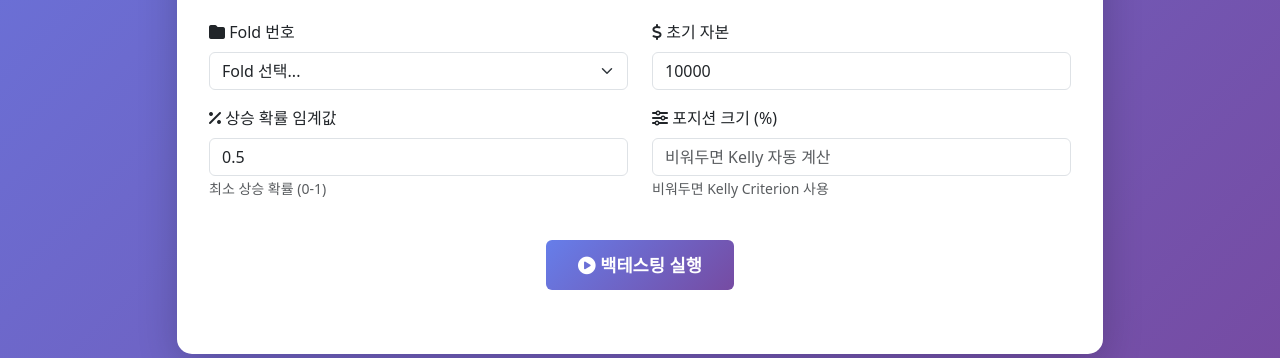
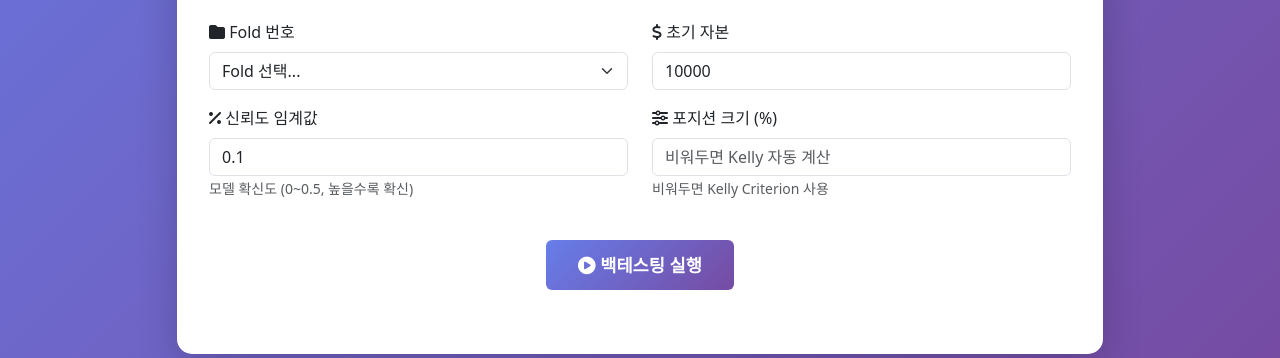
Before and after one commit to invigoworks-knu/engine, a Spring Boot app: page / in a window 1280 px wide. Shown: the part 700-1058 px from the top of the page. Run offline with Spring Boot 4, Linux system fonts and the light colour scheme.

Commit message:
fix: 파이썬 코드와 동일한 필터링 로직 적용 (confidence 컬럼 사용)
**주요 변경사항:**

1. **필터링 로직 수정** (BacktestService.java)
   - pred_direction == 1 필터 추가 (상승 예측만 거래)
   - pred_proba_up 대신 confidence 컬럼 사용
   - 파이썬 백테스팅 코드와 동일한 로직 적용

2. **Validation 및 기본값 변경**
   - BacktestController: 범위 0~1 → 0~0.5, 기본값 0.5 → 0.1
   - WebViewController: 범위 0~1 → 0~0.5, 기본값 0.5 → 0.1
   - 에러 메시지: "상승 확률" → "신뢰도"

3. **UI 용어 변경** (index.html)
   - "상승 확률 임계값" → "신뢰도 임계값"
   - 설명: "최소 상승 확률 (0-1)" → "모델 확신도 (0~0.5, 높을수록 확신)"
   - 기본값: 0.5 → 0.1
   - 입력 범위: max="1" → max="0.5"

**배경:**
- CSV 파일에는 pred_proba_up(상승확률)과 confidence(확신도) 두 컬럼 존재
- confidence 최대값은 약 0.37로, 0.5 이상 필터 시 데이터 0건
- 파이썬 코드는 confidence 컬럼 + pred_direction==1 필터 사용
- 기존 Java 코드는 pred_proba_up 컬럼만 사용하여 로직 불일치

```diff
--- a/src/main/java/com/coinreaders/engine/adapter/in/web/WebViewController.java
+++ b/src/main/java/com/coinreaders/engine/adapter/in/web/WebViewController.java
@@ -37,7 +37,7 @@ public class WebViewController {
     public String backtest(
         @RequestParam Integer foldNumber,
         @RequestParam(required = false, defaultValue = "10000") BigDecimal initialCapital,
-        @RequestParam(required = false, defaultValue = "0.5") BigDecimal confidenceThreshold,
+        @RequestParam(required = false, defaultValue = "0.1") BigDecimal confidenceThreshold,
         @RequestParam(required = false) BigDecimal positionSizePercent,
         Model model
     ) {
@@ -51,8 +51,8 @@ public class WebViewController {
                 model.addAttribute("error", "Initial capital must be positive");
                 return "error";
             }
-            if (confidenceThreshold.compareTo(BigDecimal.ZERO) < 0 || confidenceThreshold.compareTo(BigDecimal.ONE) > 0) {
-                model.addAttribute("error", "상승 확률 임계값은 0과 1 사이여야 합니다");
+            if (confidenceThreshold.compareTo(BigDecimal.ZERO) < 0 || confidenceThreshold.compareTo(new BigDecimal("0.5")) > 0) {
+                model.addAttribute("error", "신뢰도 임계값은 0과 0.5 사이여야 합니다");
                 return "error";
             }
             if (positionSizePercent != null && (positionSizePercent.compareTo(BigDecimal.ZERO) < 0 || positionSizePercent.compareTo(new BigDecimal("100")) > 0)) {
@@ -85,7 +85,7 @@ public class WebViewController {
         @RequestParam(required = false, defaultValue = "1") Integer startFold,
         @RequestParam(required = false, defaultValue = "7") Integer endFold,
         @RequestParam(required = false, defaultValue = "10000") BigDecimal initialCapital,
-        @RequestParam(required = false, defaultValue = "0.5") BigDecimal confidenceThreshold,
+        @RequestParam(required = false, defaultValue = "0.1") BigDecimal confidenceThreshold,
         @RequestParam(required = false) BigDecimal positionSizePercent,
         Model model
     ) {
@@ -103,8 +103,8 @@ public class WebViewController {
                 model.addAttribute("error", "Initial capital must be positive");
                 return "error";
             }
-            if (confidenceThreshold.compareTo(BigDecimal.ZERO) < 0 || confidenceThreshold.compareTo(BigDecimal.ONE) > 0) {
-                model.addAttribute("error", "상승 확률 임계값은 0과 1 사이여야 합니다");
+            if (confidenceThreshold.compareTo(BigDecimal.ZERO) < 0 || confidenceThreshold.compareTo(new BigDecimal("0.5")) > 0) {
+                model.addAttribute("error", "신뢰도 임계값은 0과 0.5 사이여야 합니다");
                 return "error";
             }
             if (positionSizePercent != null && (positionSizePercent.compareTo(BigDecimal.ZERO) < 0 || positionSizePercent.compareTo(new BigDecimal("100")) > 0)) {
--- a/src/main/resources/templates/index.html
+++ b/src/main/resources/templates/index.html
@@ -142,9 +142,9 @@
                                 </div>
                                 <div class="row">
                                     <div class="col-md-6 mb-3">
-                                        <label class="form-label"><i class="fas fa-percent"></i> 상승 확률 임계값</label>
-                                        <input type="number" class="form-control" name="confidenceThreshold" value="0.5" step="0.01" min="0" max="1" required>
-                                        <small class="text-muted">최소 상승 확률 (0-1)</small>
+                                        <label class="form-label"><i class="fas fa-percent"></i> 신뢰도 임계값</label>
+                                        <input type="number" class="form-control" name="confidenceThreshold" value="0.1" step="0.01" min="0" max="0.5" required>
+                                        <small class="text-muted">모델 확신도 (0~0.5, 높을수록 확신)</small>
                                     </div>
                                     <div class="col-md-6 mb-3">
                                         <label class="form-label"><i class="fas fa-sliders-h"></i> 포지션 크기 (%)</label>
@@ -185,8 +185,8 @@
                                         <input type="number" class="form-control" name="initialCapital" value="10000" step="1000" min="1000" required>
                                     </div>
                                     <div class="col-md-4 mb-3">
-                                        <label class="form-label"><i class="fas fa-percent"></i> 상승 확률 임계값</label>
-                                        <input type="number" class="form-control" name="confidenceThreshold" value="0.5" step="0.01" min="0" max="1" required>
+                                        <label class="form-label"><i class="fas fa-percent"></i> 신뢰도 임계값</label>
+                                        <input type="number" class="form-control" name="confidenceThreshold" value="0.1" step="0.01" min="0" max="0.5" required>
                                     </div>
                                     <div class="col-md-4 mb-3">
                                         <label class="form-label"><i class="fas fa-sliders-h"></i> 포지션 크기 (%)</label>
```
Also changed, not shown: src/main/java/com/coinreaders/engine/adapter/in/web/BacktestController.java (+8 -8 lines), src/main/java/com/coinreaders/engine/application/backtest/BacktestService.java (+4 -3 lines).
